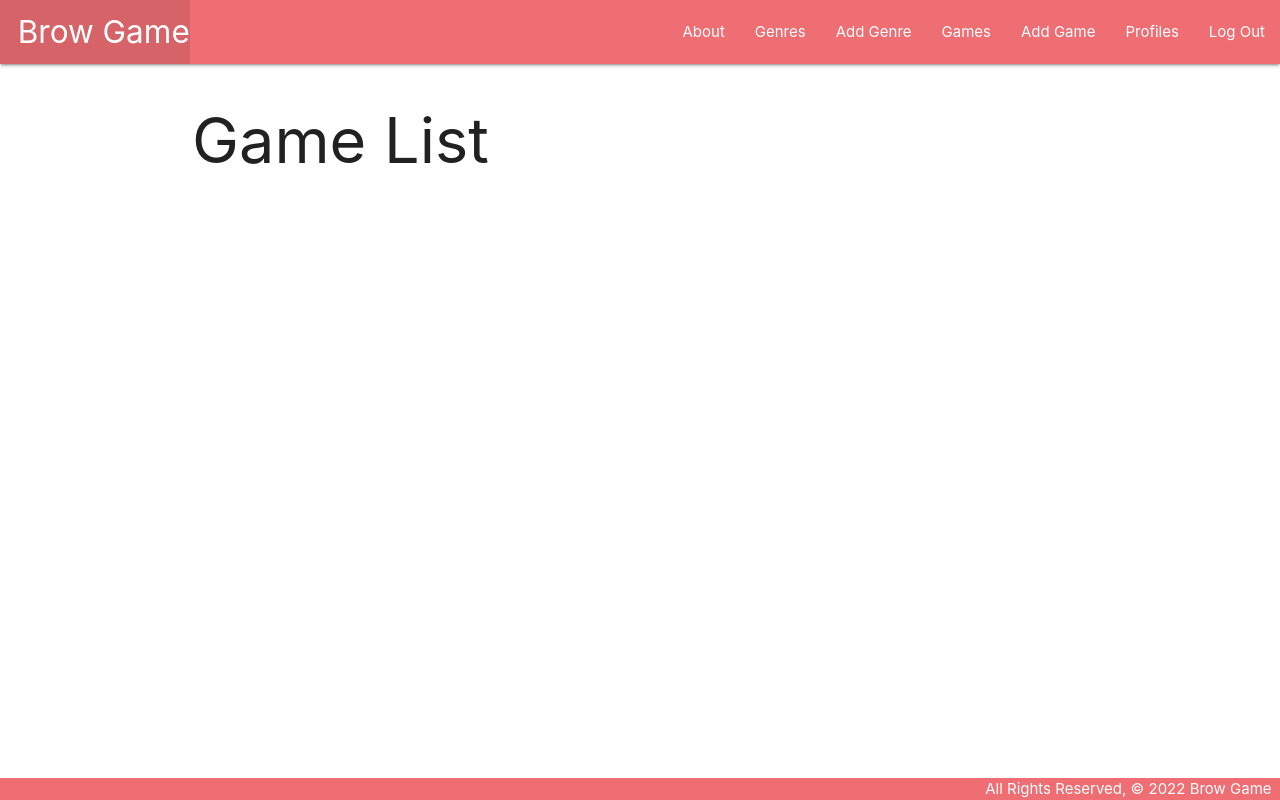
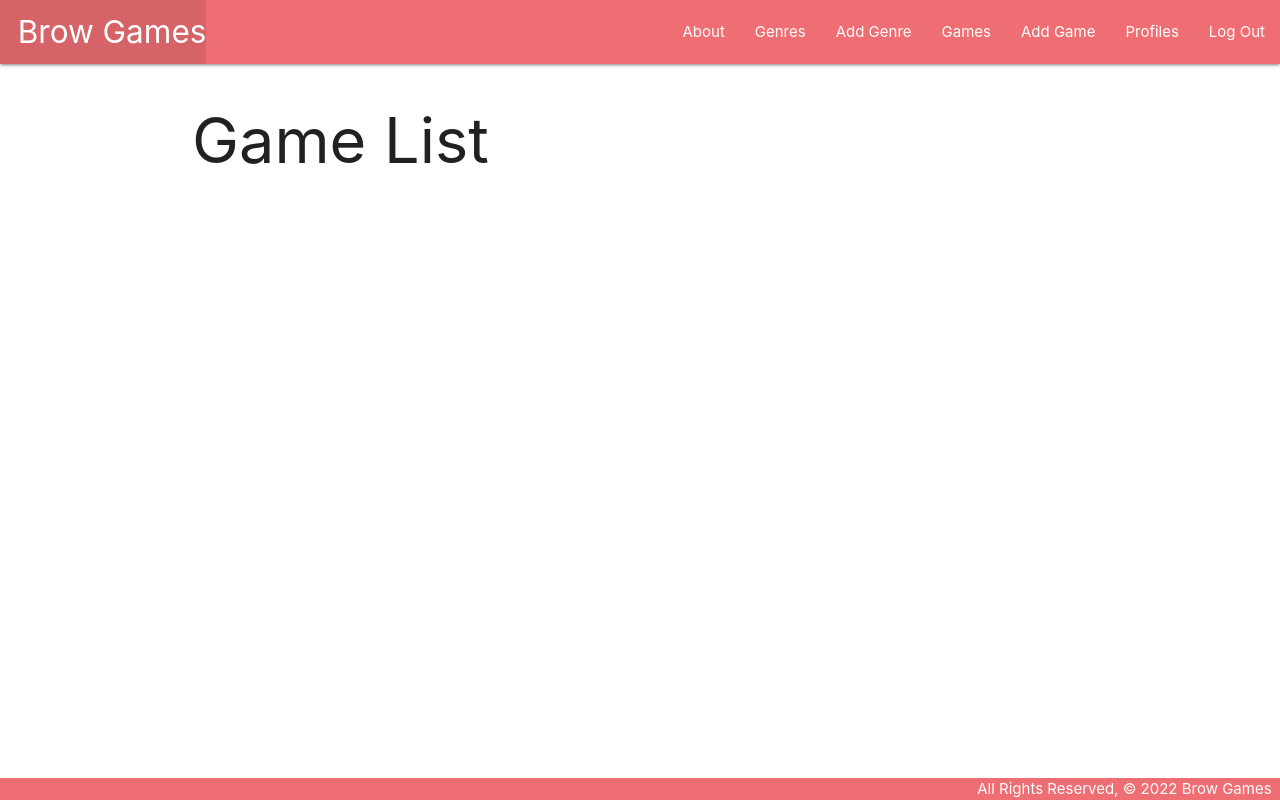
Before and after one commit to karatikidd94/browgames, a Django app: page /games/ in a window 1280 px wide. Run offline with Django 4.2, Linux system fonts and the light colour scheme; the visitor is signed in with stand-in values (Sample User, id 1); data that the repository does not hold is empty.

Commit message:
fixing brow game to brow gameS

```diff
--- a/main_app/templates/base.html
+++ b/main_app/templates/base.html
@@ -16,7 +16,7 @@
     <nav>
       <div class="nav-wrapper">
         <ul>
-          <li><a href="/" class="left brand-logo">&nbsp;&nbsp;Brow Game</a></li>
+          <li><a href="/" class="left brand-logo">&nbsp;&nbsp;Brow Games</a></li>
         </ul>
         <ul class="right">
           <li><a href="/about">About</a></li>
@@ -40,7 +40,7 @@
     {% endblock %}
   </main>
   <footer class="page-footer">
-    <div class="right">All Rights Reserved, &copy; 2022 Brow Game &nbsp;</div>
+    <div class="right">All Rights Reserved, &copy; 2022 Brow Games &nbsp;</div>
   </footer>
 </body>
 </html>
```
